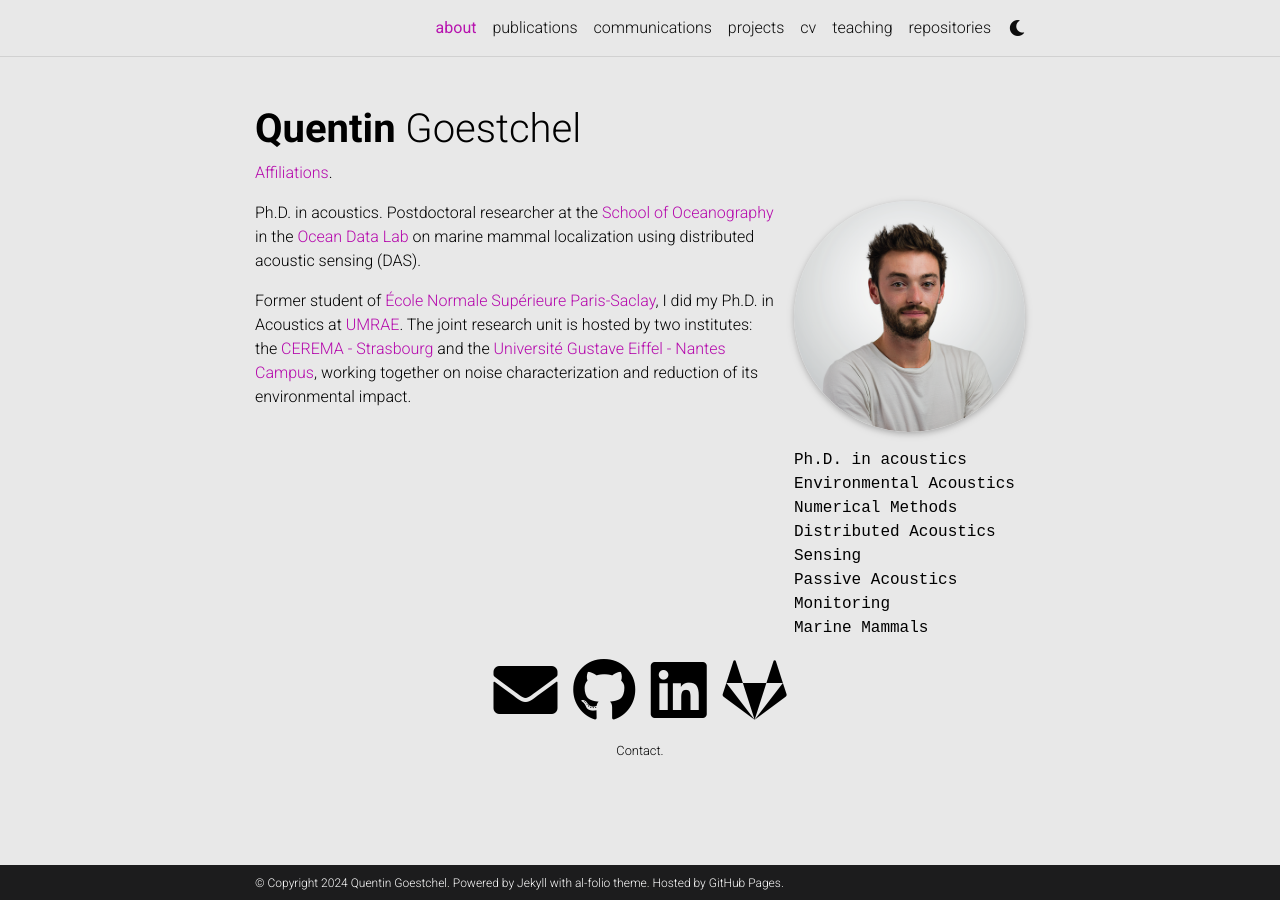
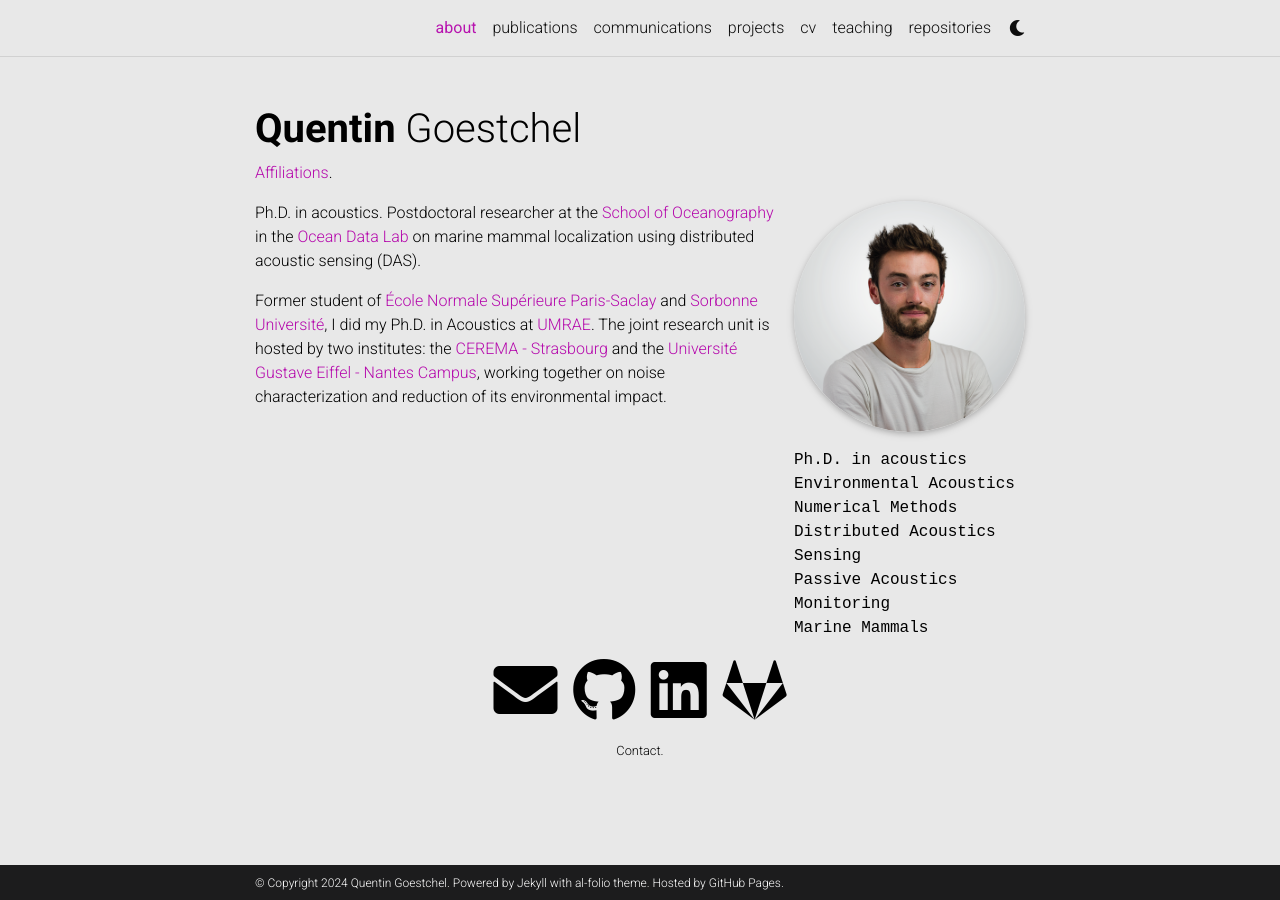
Before and after one commit to qgoestch/qgoestch, a Jekyll site: the page built from _pages/about.md, in a window 1280 px wide. Built offline with Jekyll 4.4.1, drawn with Linux system fonts in a browser that asks for light colours; full-size pictures stand in for the smaller copies a plugin makes; comment, search, counter and statistics services are not loaded; a style sheet for code colours, icons or effects is not loaded.

Commit message:
repo updated

```diff
--- a/_data/repositories.yml
+++ b/_data/repositories.yml
@@ -4,3 +4,4 @@ github_users:
 github_repos:
   - qgoestch/AREP
   - qgoestch/TUe
+  - qgoestch/DAS4Whales
--- a/_pages/about.md
+++ b/_pages/about.md
@@ -24,4 +24,4 @@ social: true  # includes social icons at the bottom of the page
 
 Ph.D. in acoustics. Postdoctoral researcher at the [School of Oceanography](https://www.ocean.washington.edu/) in the [Ocean Data Lab](https://sites.uw.edu/abadi/) on marine mammal localization using distributed acoustic sensing (DAS).
 
-Former student of [École Normale Supérieure Paris-Saclay](https://ens-paris-saclay.fr/), I did my Ph.D. in Acoustics at [UMRAE](https://www.umrae.fr/). The joint research unit is hosted by two institutes: the [CEREMA - Strasbourg](https://www.cerema.fr/en) and the [Université Gustave Eiffel - Nantes Campus](https://www.univ-gustave-eiffel.fr/en/), working together on noise characterization and reduction of its environmental impact.
+Former student of [École Normale Supérieure Paris-Saclay](https://ens-paris-saclay.fr/) and [Sorbonne Université](https://sciences.sorbonne-universite.fr/en/masters/master-mechanical-engineering/acoustics-course), I did my Ph.D. in Acoustics at [UMRAE](https://www.umrae.fr/). The joint research unit is hosted by two institutes: the [CEREMA - Strasbourg](https://www.cerema.fr/en) and the [Université Gustave Eiffel - Nantes Campus](https://www.univ-gustave-eiffel.fr/en/), working together on noise characterization and reduction of its environmental impact.
```
